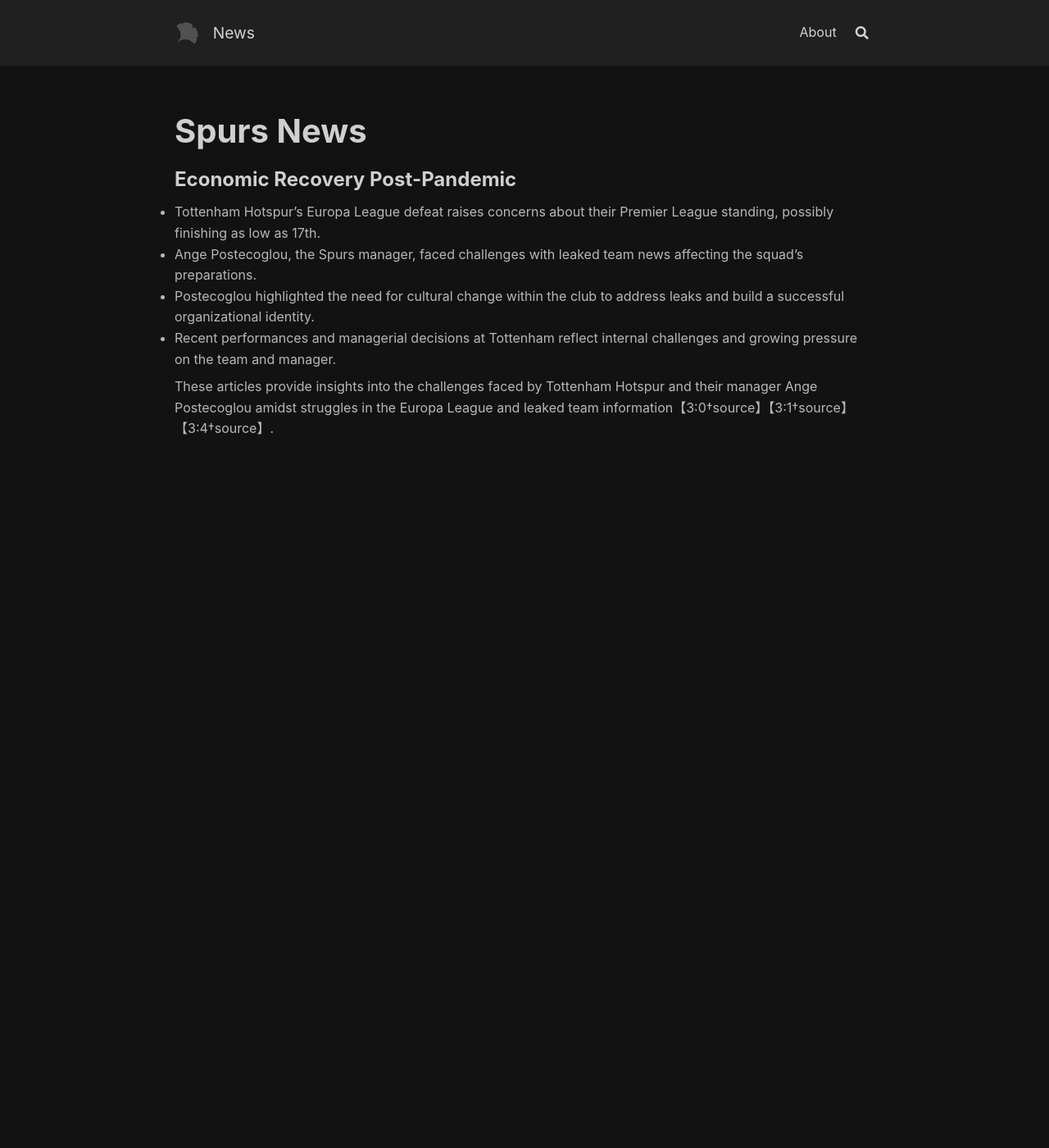
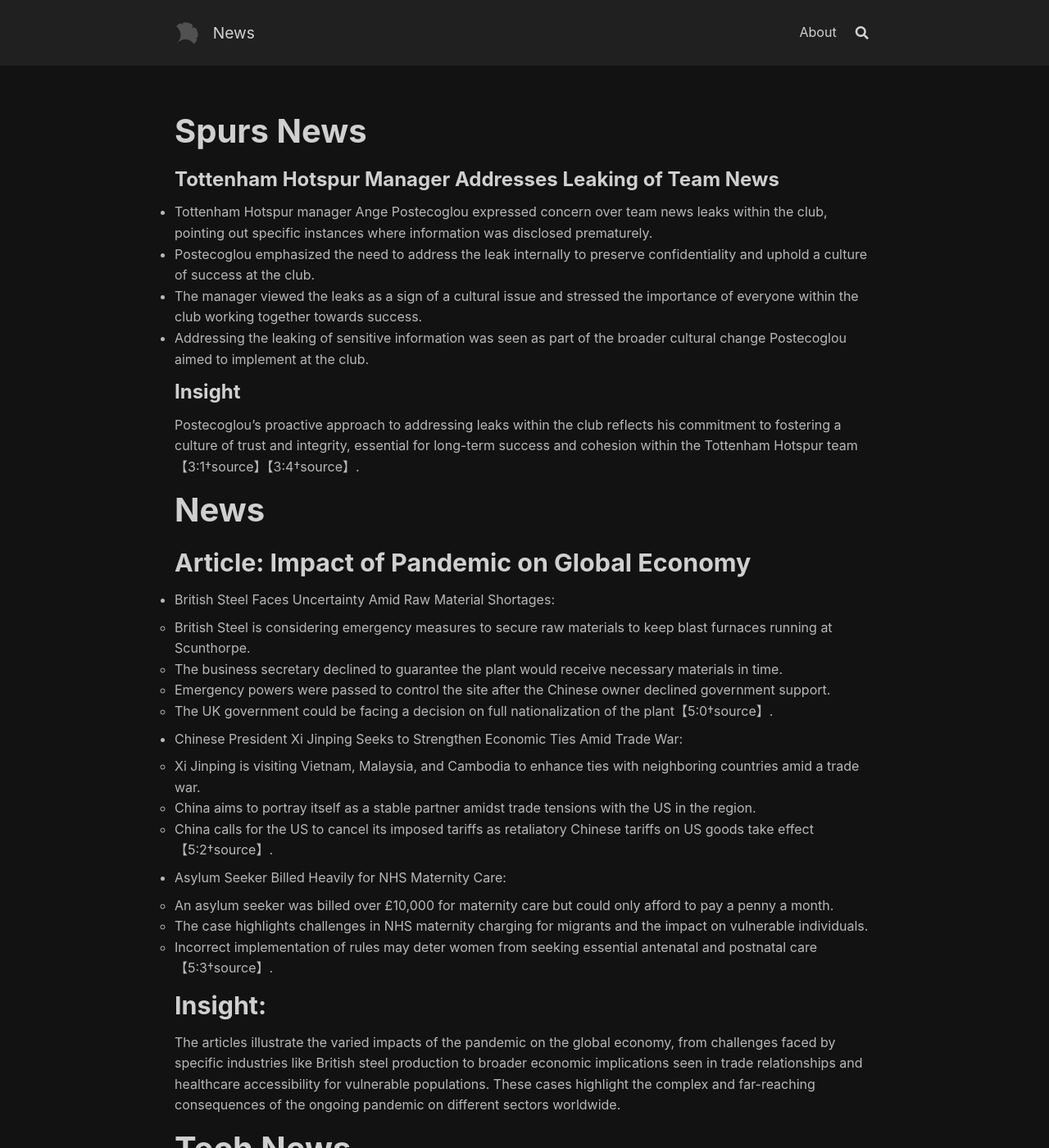
Before and after one commit to jonhadfield/jonhadfield.github.io, a Jekyll site: the page built from index.md, in a window 1280 px wide and 1400 px high. Shown: the whole window at 82% size. Built offline with Jekyll 4.4.1, drawn with Linux system fonts in a browser that asks for light colours; nearby versions of some CDN libraries; some of the changed text lies outside the part shown.

Commit message:
update files.

```diff
--- a/index.md
+++ b/index.md
@@ -22,11 +22,48 @@ footer: false
 
 # Spurs News
 
-### Economic Recovery Post-Pandemic
+### Tottenham Hotspur Manager Addresses Leaking of Team News
 
-- Tottenham Hotspur's Europa League defeat raises concerns about their Premier League standing, possibly finishing as low as 17th.
-- Ange Postecoglou, the Spurs manager, faced challenges with leaked team news affecting the squad's preparations.
-- Postecoglou highlighted the need for cultural change within the club to address leaks and build a successful organizational identity.
-- Recent performances and managerial decisions at Tottenham reflect internal challenges and growing pressure on the team and manager.
+- Tottenham Hotspur manager Ange Postecoglou expressed concern over team news leaks within the club, pointing out specific instances where information was disclosed prematurely.
+- Postecoglou emphasized the need to address the leak internally to preserve confidentiality and uphold a culture of success at the club.
+- The manager viewed the leaks as a sign of a cultural issue and stressed the importance of everyone within the club working together towards success.
+- Addressing the leaking of sensitive information was seen as part of the broader cultural change Postecoglou aimed to implement at the club.
 
-These articles provide insights into the challenges faced by Tottenham Hotspur and their manager Ange Postecoglou amidst struggles in the Europa League and leaked team information【3:0†source】【3:1†source】【3:4†source】.
+### Insight
+Postecoglou's proactive approach to addressing leaks within the club reflects his commitment to fostering a culture of trust and integrity, essential for long-term success and cohesion within the Tottenham Hotspur team【3:1†source】【3:4†source】.
+
+# News
+
+## Article: Impact of Pandemic on Global Economy
+
+- British Steel Faces Uncertainty Amid Raw Material Shortages:
+  - British Steel is considering emergency measures to secure raw materials to keep blast furnaces running at Scunthorpe.
+  - The business secretary declined to guarantee the plant would receive necessary materials in time.
+  - Emergency powers were passed to control the site after the Chinese owner declined government support.
+  - The UK government could be facing a decision on full nationalization of the plant【5:0†source】.
+
+- Chinese President Xi Jinping Seeks to Strengthen Economic Ties Amid Trade War:
+  - Xi Jinping is visiting Vietnam, Malaysia, and Cambodia to enhance ties with neighboring countries amid a trade war.
+  - China aims to portray itself as a stable partner amidst trade tensions with the US in the region.
+  - China calls for the US to cancel its imposed tariffs as retaliatory Chinese tariffs on US goods take effect【5:2†source】.
+
+- Asylum Seeker Billed Heavily for NHS Maternity Care:
+  - An asylum seeker was billed over £10,000 for maternity care but could only afford to pay a penny a month.
+  - The case highlights challenges in NHS maternity charging for migrants and the impact on vulnerable individuals.
+  - Incorrect implementation of rules may deter women from seeking essential antenatal and postnatal care【5:3†source】.
+
+## Insight:
+The articles illustrate the varied impacts of the pandemic on the global economy, from challenges faced by specific industries like British steel production to broader economic implications seen in trade relationships and healthcare accessibility for vulnerable populations. These cases highlight the complex and far-reaching consequences of the ongoing pandemic on different sectors worldwide.
+
+# Tech News
+
+### AI Doll Concerns
+
+- People are using generative AI tools like ChatGPT and Copilot to create miniature dolls of themselves.
+- Concerns are raised regarding AI's energy consumption and data use in generating these dolls.
+- Some experts warn about the environmental impact of AI trends like creating AI dolls.
+- Data privacy and copyright issues are raised, questioning the use of copyrighted data and potential privacy breaches.
+- Generative AI technology is making it easier for people to create content quickly but raises ethical concerns.
+
+### Insight:
+The trend of using AI to create personalized dolls raises important questions about privacy, data use, and environmental impact, highlighting the need for responsible AI usage and regulation【5:0†source】.
```
